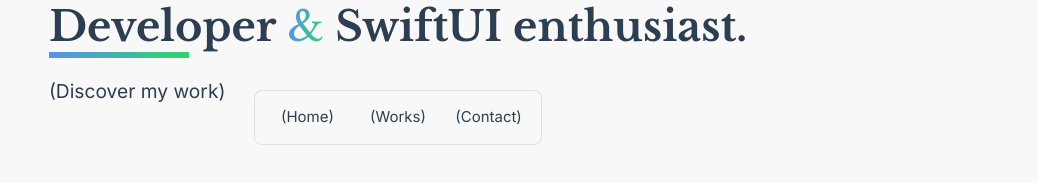
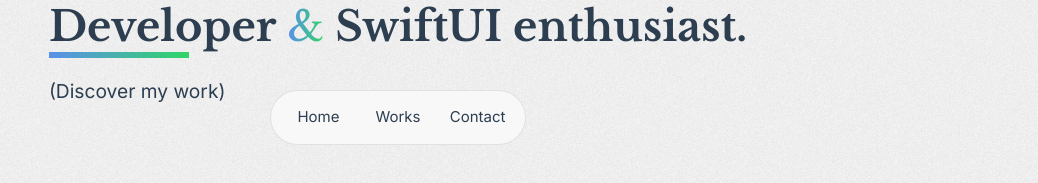
Before and after one commit to MathieuDubart/portfolio-vue, a Vue app: page / in a window 1280 px wide. Shown: the part 573-756 px from the top of the page, without its empty margins (242-1280 px from the left). Built offline with nearby package versions, Linux system fonts and the light colour scheme.

Commit message:
Updating/navbar and background styles

```diff
--- a/src/App.vue
+++ b/src/App.vue
@@ -17,13 +17,14 @@
 </script>
 
 <template>
+  <div class="noise fixed"></div>
    <Transition><RouterView v-if="show"/></Transition>
 
   <div class="nav-container">
     <nav class="navbar">
-      <RouterLink to="/" class="nav-link">(Home)</RouterLink>
-      <RouterLink to="/works" class="nav-link">(Works)</RouterLink>
-      <RouterLink to="/contact" class="nav-link">(Contact)</RouterLink>
+      <RouterLink to="/" class="nav-link">Home</RouterLink>
+      <RouterLink to="/works" class="nav-link">Works</RouterLink>
+      <RouterLink to="/contact" class="nav-link">Contact</RouterLink>
     </nav>
   </div>
 </template>
--- a/src/assets/styles/main.css
+++ b/src/assets/styles/main.css
@@ -7,6 +7,32 @@
   display: flex;
   justify-content: center;
   align-items: center;
+}
+
+
+
+.noise.fixed {
+  opacity: .2;
+  background-image: url(/public/assets/noise_texture.png);
+  background-repeat: repeat;
+  background-size: 150px;
+  position: fixed;
+  top: 0%;
+  bottom: 0%;
+  left: 0%;
+  right: 0%;
+}
+
+.noise {
+  width: 100vw;
+  height: 100vh;
+  opacity: .56;
+  background-image: url(/public/assets/noise_texture.png);
+  background-position: 0 0;
+  background-repeat: repeat;
+  background-size: 150px;
+  display: block;
+  position: absolute;
 }
 
 .app-md-portfolio {
@@ -96,7 +122,7 @@
   justify-content: center;
   padding: 1em .5em;
   border: 1px solid var(--color-border);
-  border-radius: 8px;
+  border-radius: 360px;
   z-index: 10;
 }
 
@@ -408,7 +434,7 @@
   .homeview {
     margin-top: -5em;
   }
-  .nav-container {
+  /* .nav-container {
     width: 100%;
     margin-bottom: 0;
     border: none;
@@ -416,7 +442,7 @@
     border-radius: 8px 8px 0 0;
     height: 200px;
     bottom: -135px;
-  }
+  } */
   .works {
     min-height: 100vh;
   }
```
Also changed, not shown: public/assets/noise_texture.png (added).
